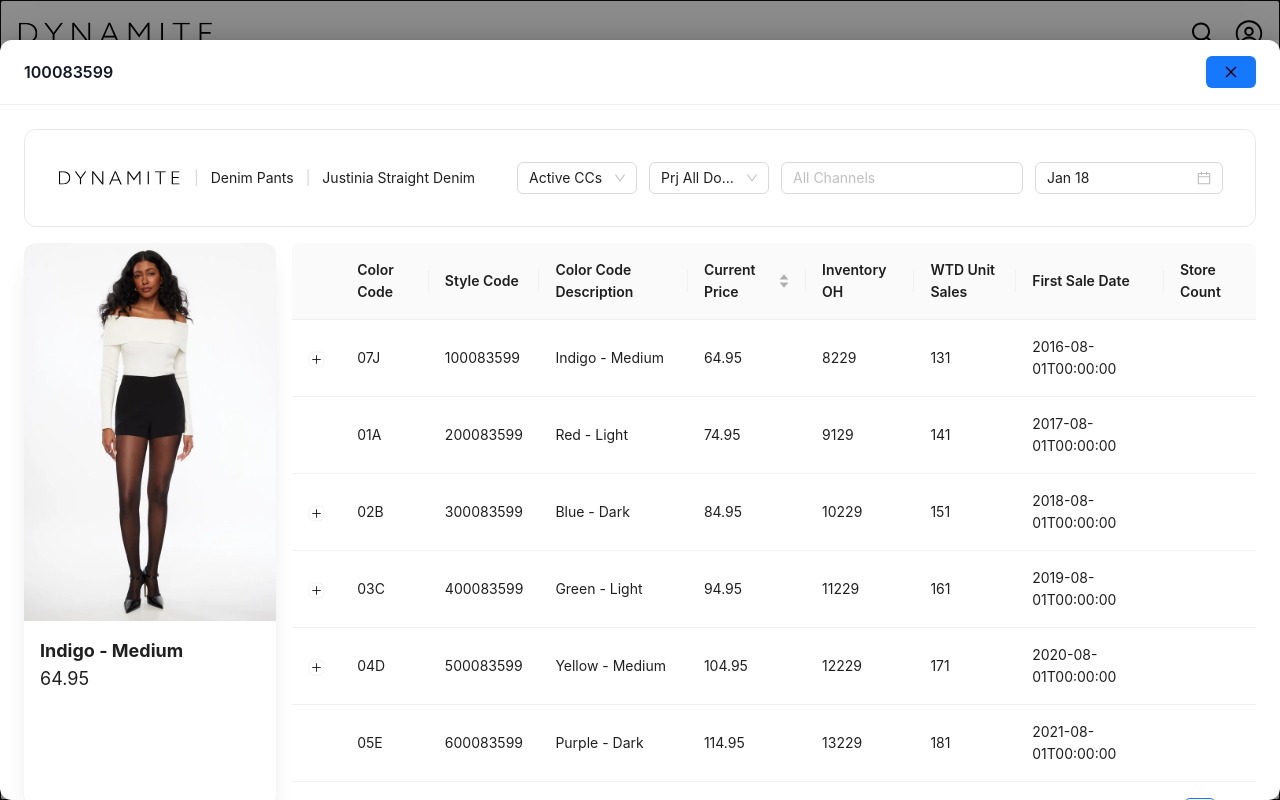
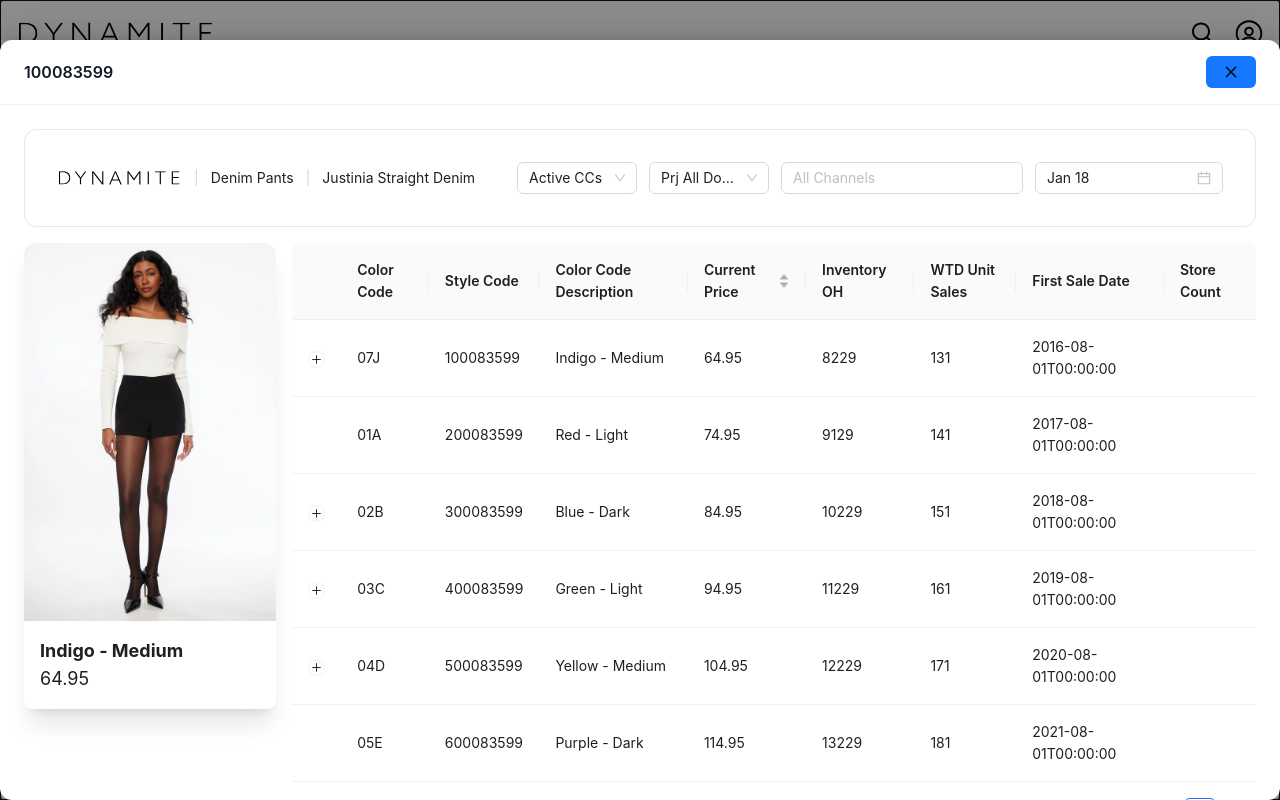
Before and after one commit to kevinshirley/ecom-inventory, a Next.js app: page / in a window 1280 px wide. Both pictures are taken after a click on the element 178 px from the left and 318 px from the top of the page. Shown: the top 800 px of the page. Built offline with nearby package versions, Linux system fonts and the light colour scheme.

Commit message:
Drawer table and product image alignment

```diff
--- a/src/components/products/product-card.tsx
+++ b/src/components/products/product-card.tsx
@@ -11,7 +11,6 @@
 }
 
 export default function ProductCard({ img, product }: ProductCardType) {
-  console.log({ img })
   const [open, setOpen] = useState(false);
 
   const showDrawer = () => {
--- a/src/components/products/product-drawer/body.tsx
+++ b/src/components/products/product-drawer/body.tsx
@@ -11,11 +11,12 @@
 
 export default function DrawerBody({ img, product }: DrawerBodyType) {
   return (
-    <section className='flex justify-between pt-4 rounded-b-xl gap-x-4'>
-      <div className='shadow-xl rounded-b-lg' style={{ maxHeight: '35rem' }}>
-        <div className='rounded-lg'>
+    <section className='pt-4 rounded-b-xl flex justify-center'>
+      <div className='flex justify-between gap-x-4'>
+        <div className='max-w-xs' style={{ maxHeight: '35rem' }}>
+          <div className='rounded-lg shadow-xl rounded-b-lg'>
             <Image
-            className='rounded-t-xl'
+              className='rounded-t-xl min-w-xs'
               src={img}
               alt='Product image'
               width={300}
@@ -31,6 +32,7 @@
         <div className=''>
           <DrawerTable product={product} />
         </div>
+      </div>
     </section>
   )
 }
```
Lines whose indentation alone changed are shown as unchanged.
